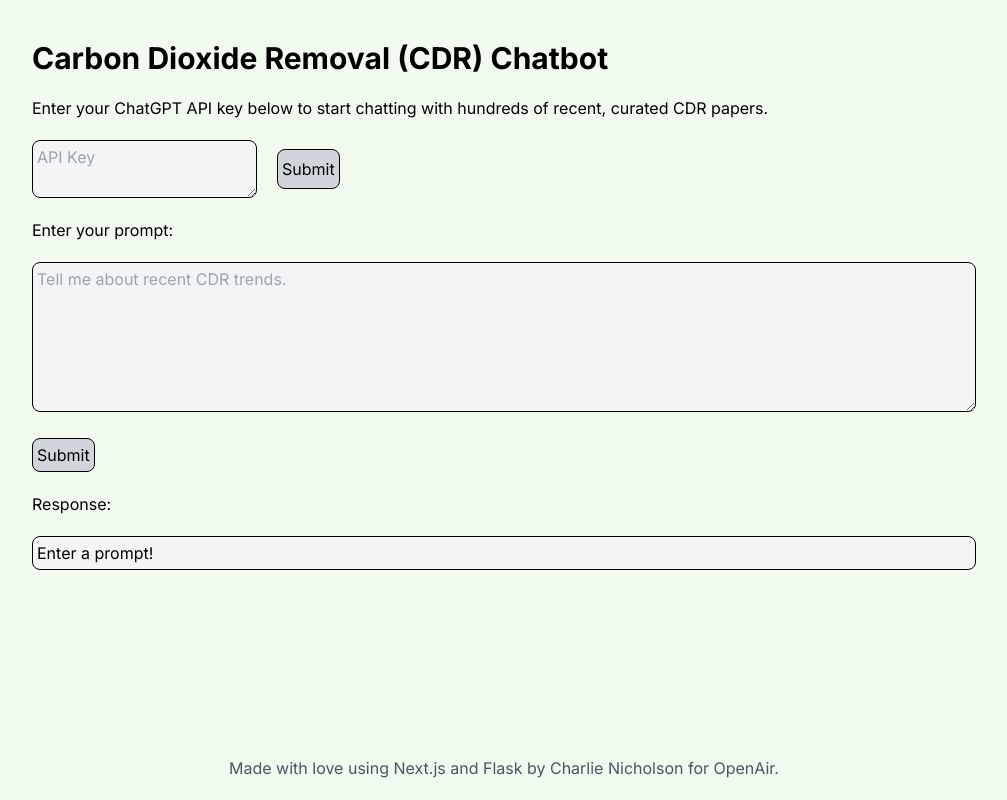
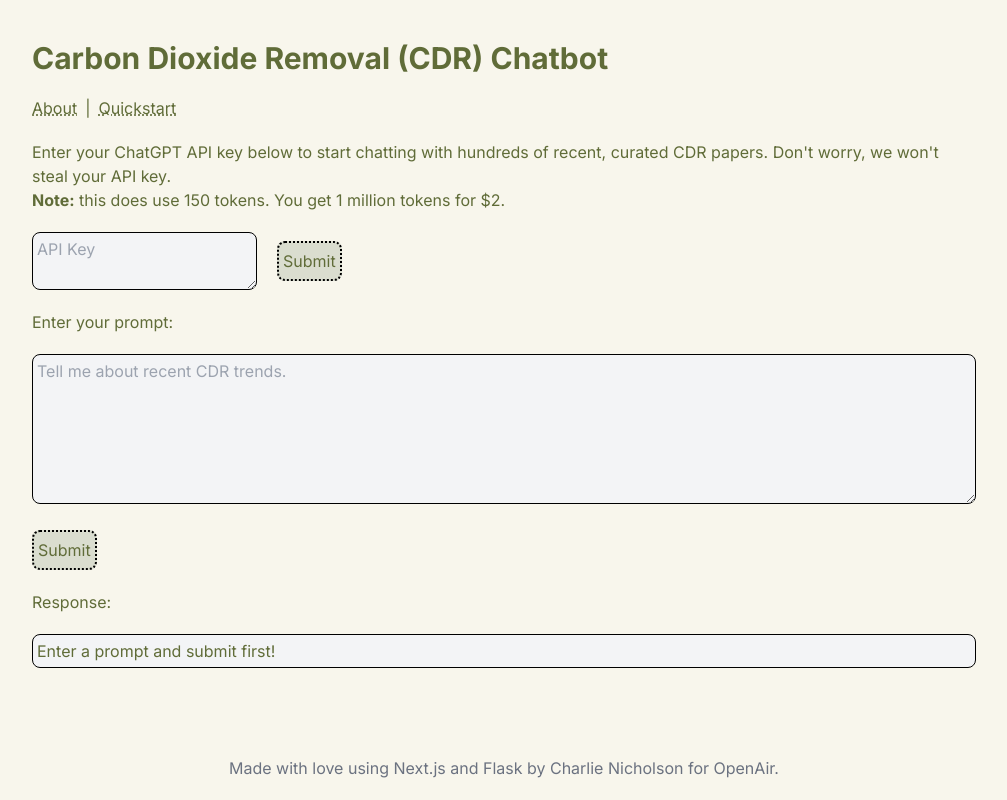
Before and after one commit to crnicholson/cdr-rag-frontend, a Next.js app: page / in a window 1280 px wide. Shown: the whole page, without its empty margins (136-1143 px from the left). Built offline with nearby package versions, Linux system fonts and the light colour scheme.

Commit message:
UI is pretty, getting responses!

```diff
--- a/app/page.tsx
+++ b/app/page.tsx
@@ -2,6 +2,11 @@
 import { useState, useEffect } from 'react';
 
 export default function Home() {
+  let message = "";
+  let key = "";
+
+  const [chatbotResponse, setChatbotResponse] = useState("Enter a prompt and submit first!");
+
   const updateKey = async (message: string) => {
     const response = await fetch('http://localhost:7359/api/send-key', {
       method: 'POST',
@@ -28,36 +33,41 @@ export default function Home() {
     });
 
     if (response.ok) {
+      const data = await response.json();
+      setChatbotResponse(data.message);
       console.log('Message sent successfully!');
     } else {
+      setChatbotResponse(response.statusText);
       console.error('Error sending message:', response.statusText);
     }
   }
 
-  let message = "";
-  let key = "";
-  let response = "Enter a prompt!";
-
   return (
     <>
-      <div className="min-h-screen flex flex-col bg-[#f1faee] text-[#606c38">
+      <div className="min-h-screen flex flex-col bg-[#f8f6ec] text-[#606c38]">
         <div className="flex flex-col items-center flex-grow">
           <div className="p-10 w-[80%]">
             <h1 className="text-3xl font-bold">Carbon Dioxide Removal (CDR) Chatbot</h1>
-            <p className="mt-5">Enter your ChatGPT API key below to start chatting with hundreds of recent, curated CDR papers.</p>
+            <div className="flex flex-row items-center mt-5">
+              <a href="/about" className="underline decoration-dotted mr-2">About</a>
+              <p className="mr-2">|</p>
+              <a href="/quickstart" className="underline decoration-dotted mr-2">Quickstart</a>
+            </div>
+            <p className="mt-5">Enter your ChatGPT API key below to start chatting with hundreds of recent, curated CDR papers. Don't worry, we won't steal your API key.</p>
+            <p><b>Note:</b> this does use 150 tokens. You get 1 million tokens for $2.</p>
             <div className="flex flex-row my-5 items-center">
               <textarea className="h-min p-1 mr-5 border-black border-[1px] rounded-lg bg-gray-100" onChange={e => key = e.target.value} placeholder="API Key" />
-              <button className="p-1 h-10 border-black border-[1px] hover:bg-gray-200 rounded-lg bg-gray-300" onClick={() => updateKey(key)}>Submit</button>
+              <button className="p-1 h-10 border-black border-dotted border-[2px] hover:bg-gray-200 rounded-lg bg-[#d1d6c7c6]" onClick={() => updateKey(key)}>Submit</button>
             </div>
             <p>Enter your prompt:</p>
             <textarea className="p-1 h-[150px] mr-5 my-5 border-black border-[1px] rounded-lg bg-gray-100 w-full" onChange={e => message = e.target.value} placeholder="Tell me about recent CDR trends." />
-            <button className="p-1 border-black border-[1px] hover:bg-gray-200 rounded-lg bg-gray-300" onClick={() => sendMessage(message)}>Submit</button>
+            <button className="h-10 p-1 border-black border-[2px] hover:bg-gray-200 rounded-lg bg-[#d1d6c7c6] border-dotted" onClick={() => sendMessage(message)}>Submit</button>
             <p className="mt-5">Response:</p>
-            <p className="mt-5 p-1 border-black border-[1px] rounded-lg bg-gray-100">{response}</p>
+            <p className="mt-5 p-1 border-black border-[1px] rounded-lg bg-gray-100">{chatbotResponse}</p>
           </div>
         </div>
         <div className="w-full h-20 flex items-end justify-center">
-          <p className="p-5 text-gray-600">Made with love using Next.js and Flask by Charlie Nicholson for OpenAir.</p>
+          <p className="p-5 text-gray-500">Made with love using Next.js and Flask by Charlie Nicholson for OpenAir.</p>
         </div>
       </div>
     </>
```
